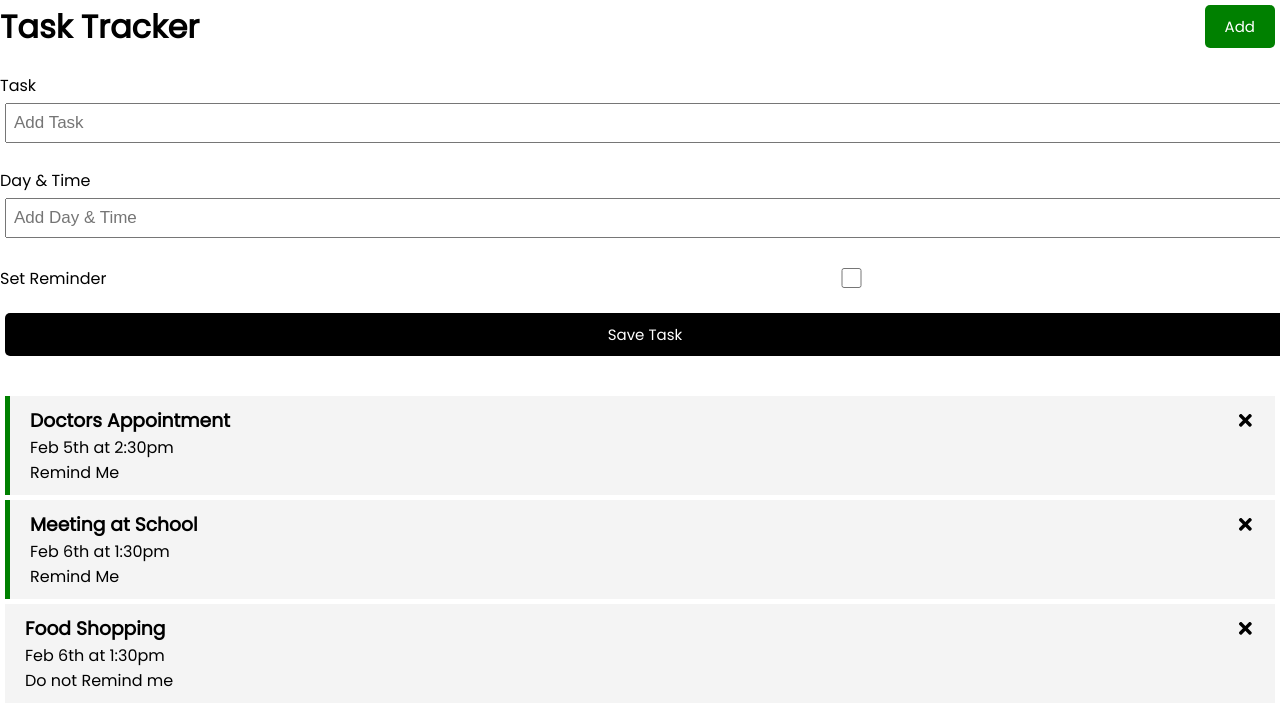
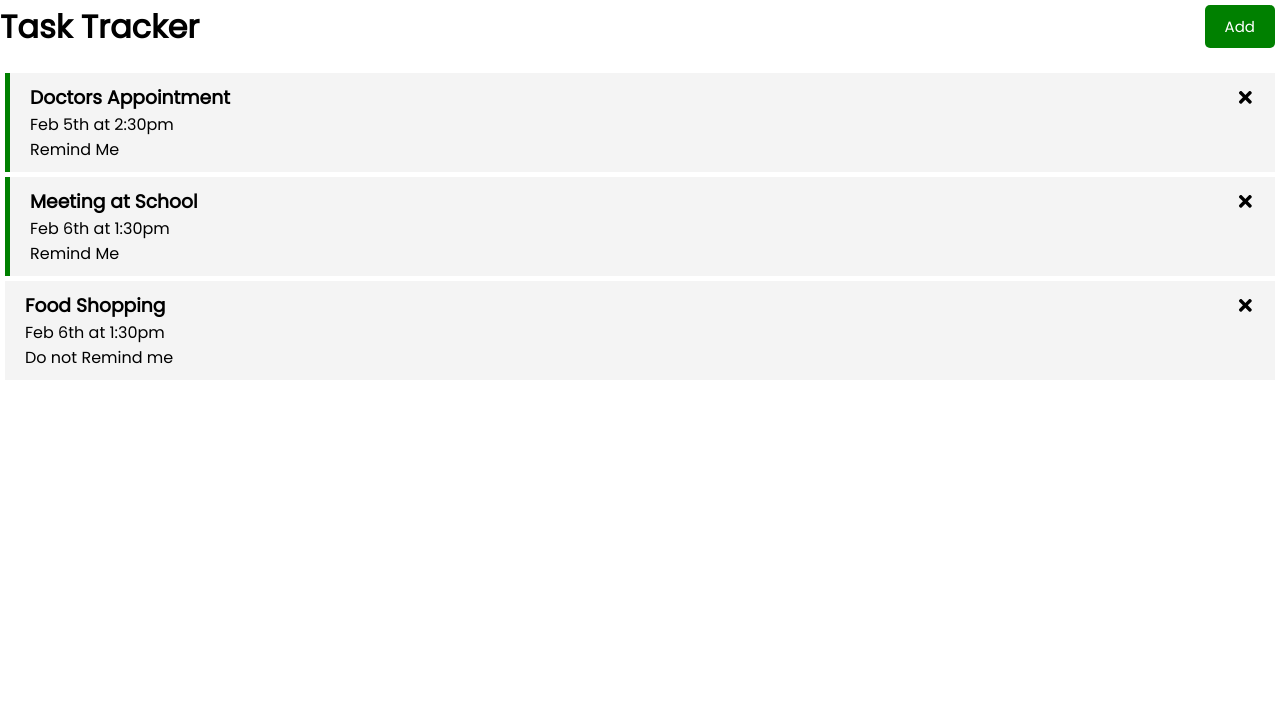
Before and after one commit to SauveJeanLuc/react-task-tracker, a React (Create React App) app: page / in a window 1280 px wide. Shown: the top 726 px of the page. Built offline with nearby package versions, Linux system fonts and the light colour scheme; the HTML template or start-up script is replaced by a standard one.

Commit message:
Introduce show add task as UseState

```diff
--- a/src/App.js
+++ b/src/App.js
@@ -5,6 +5,8 @@ import Header from "./components/Header";
 import Tasks from "./components/Tasks";
 
 function App() {
+  const [showAddTask, setShowAddTask] = useState(false)
+
   const [tasks, setTasks] = useState([
       {
           id: 1,
@@ -47,7 +49,7 @@ function App() {
   return (
     <div className="App">
       <Header />
-      <AddTask onAdd={addTask}/>
+      {showAddTask && <AddTask onAdd={addTask} />}
       {tasks.length > 0 ? (
         <Tasks tasks={tasks} onDelete={deleteTask} onToggle={toggleReminder}/>
       ) : (
```
